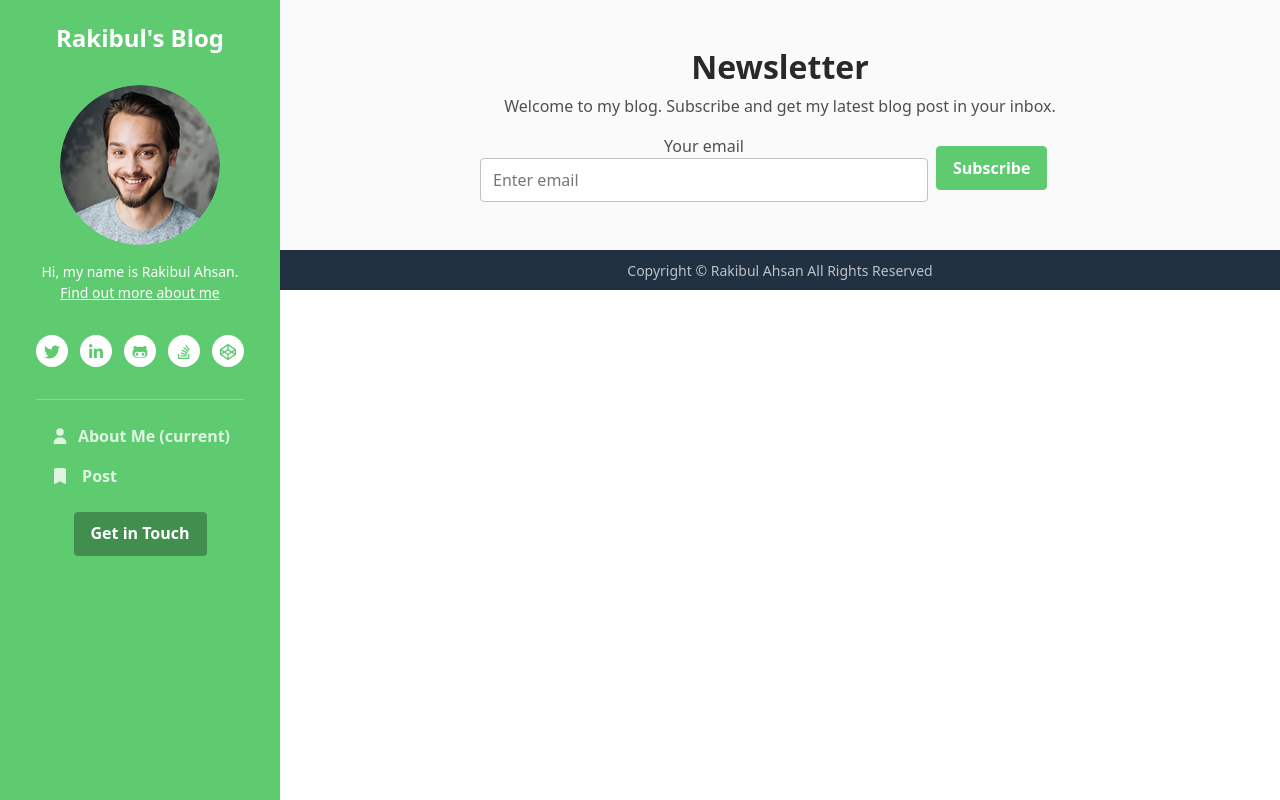
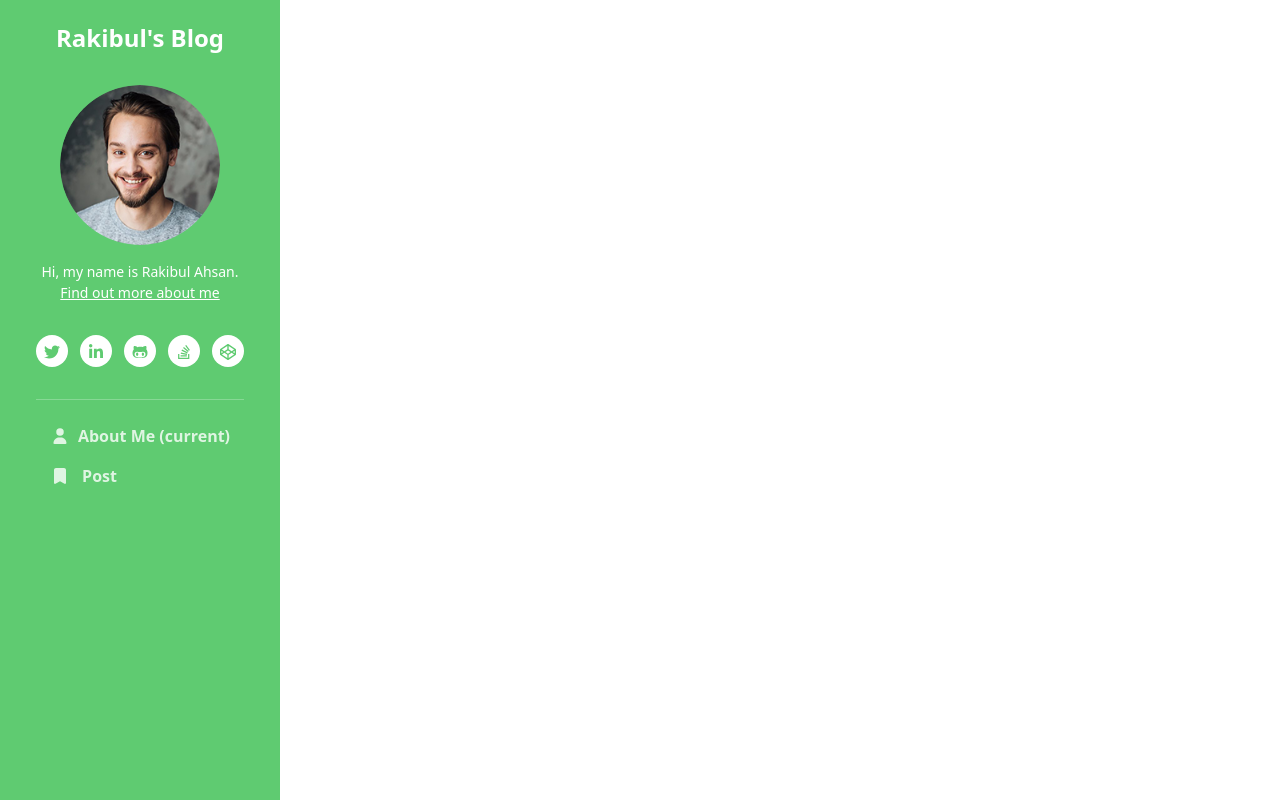
Before and after one commit to dev-rakibul/portfolio, a plain HTML site: page about.html in a window 1280 px wide. Drawn offline with Linux system fonts and the light colour scheme.

Commit message:
normal update

```diff
--- a/about.html
+++ b/about.html
@@ -59,11 +59,11 @@
 					</li> -->
 				</ul>
 
-				<div class="my-2 my-md-3">
+				<!-- <div class="my-2 my-md-3">
 
 				    <a class="btn btn-primary" href="https://themes.3rdwavemedia.com/" target="_blank">Get in Touch</a>
 
-				</div>
+				</div> -->
 			</div>
 		</nav>
     </header>
@@ -72,7 +72,7 @@
 
 
 
-	    <section class="cta-section theme-bg-light py-5">
+	    <!-- <section class="cta-section theme-bg-light py-5">
 		    <div class="container text-center">
 			    <h2 class="heading">Newsletter</h2>
 			    <div class="intro">Welcome to my blog. Subscribe and get my latest blog post in your inbox.</div>
@@ -85,17 +85,17 @@
 	                    <div class="col-12 col-md-2">
 	                        <button type="submit" class="btn btn-primary">Subscribe</button>
 	                    </div>
-	                </form><!--//signup-form-->
-			    </div><!--//single-form-max-width-->
-		    </div><!--//container-->
-	    </section>
+	                </form>
+			    </div>
+		    </div>
+	    </section> -->
 
-	    <footer class="footer text-center py-2 theme-bg-dark">
+	    <!-- <footer class="footer text-center py-2 theme-bg-dark"> -->
 
 	        <!--/* This template is free as long as you keep the footer attribution link. If you'd like to use the template without the attribution link, you can buy the commercial license via our website: themes.3rdwavemedia.com Thank you for your support. :) */-->
-            <small class="copyright">Copyright © Rakibul Ahsan All Rights Reserved</small>
+            <!-- <small class="copyright">Copyright © Rakibul Ahsan All Rights Reserved</small> -->
 
-	    </footer>
+	    <!-- </footer> -->
 
     </div><!--//main-wrapper-->
 
```
Also changed, not shown: index.html (+1 -1 lines).
